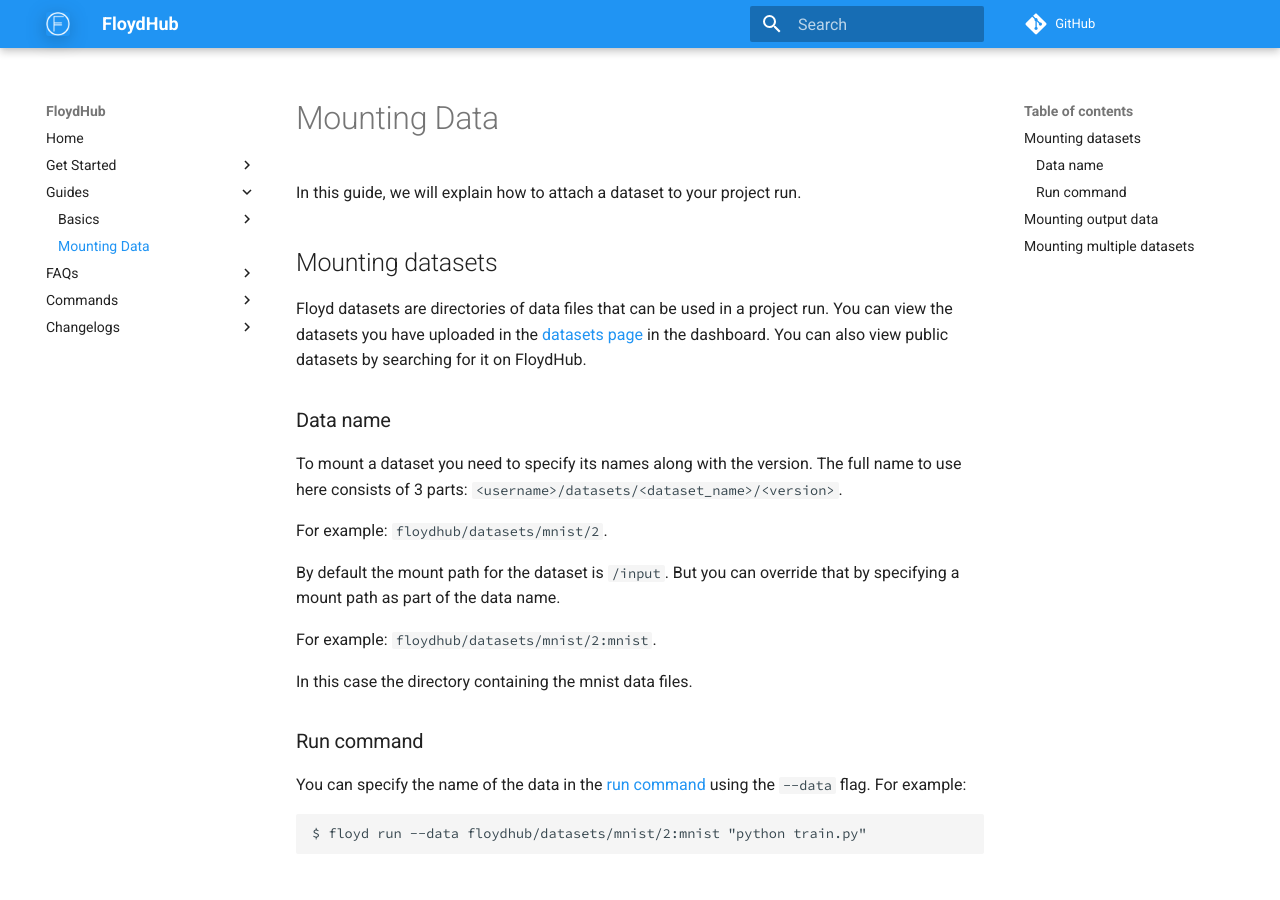
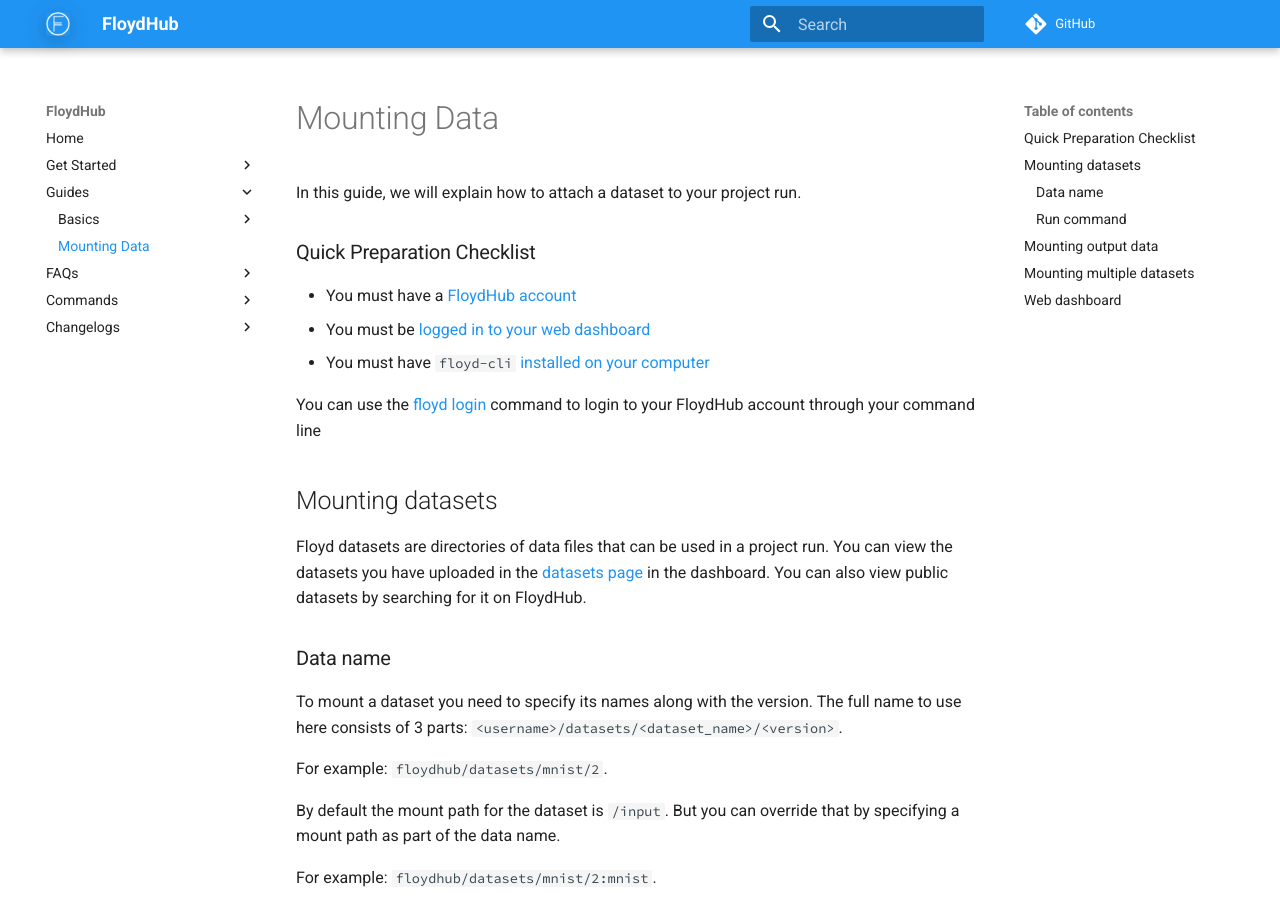
Before and after one commit to floydhub/floyd-docs, an MkDocs documentation site: the page built from docs/guides/mounting_data.md, in a window 1280 px wide and 900 px high. Built offline with MkDocs 1.6.1 and Material for MkDocs 9.7.7, drawn with Linux system fonts in a browser that asks for light colours; comment, search, counter and statistics services are not loaded; old or Windows-style settings are respelled for this version of MkDocs; some of the changed text lies outside the part shown.

Commit message:
Add image of dashboard with data tab

````diff
--- a/docs/guides/mounting_data.md
+++ b/docs/guides/mounting_data.md
@@ -1,4 +1,12 @@
 In this guide, we will explain how to attach a dataset to your project run.
+
+### Quick Preparation Checklist
+
+- You must have a [FloydHub account](https://www.floydhub.com/signup)
+- You must be [logged in to your web dashboard](https://www.floydhub.com/login)
+- You must have `floyd-cli` [installed on your computer](basics/install.md)
+
+You can use the [floyd login](../commands/login.md) command to login to your FloydHub account through your command line
 
 ## Mounting datasets
 
@@ -52,3 +60,9 @@
 $ floyd run --data floydhub/datasets/mnist/2:training --data floydhub/datasets/digits/1:testing "python script.py"
 ```
 In this case the above datasets will be mounted at `/training` and `/testing` respectively.
+
+## Web dashboard
+
+You can view the mounted datasets in a specific job by going to the `data` tab:
+
+![Data Mounts](../img/job_data_view.png)
````
Also changed, not shown: docs/guides/basics/login.md (+1 -1 lines), docs/img/job_data_view.png (added).
